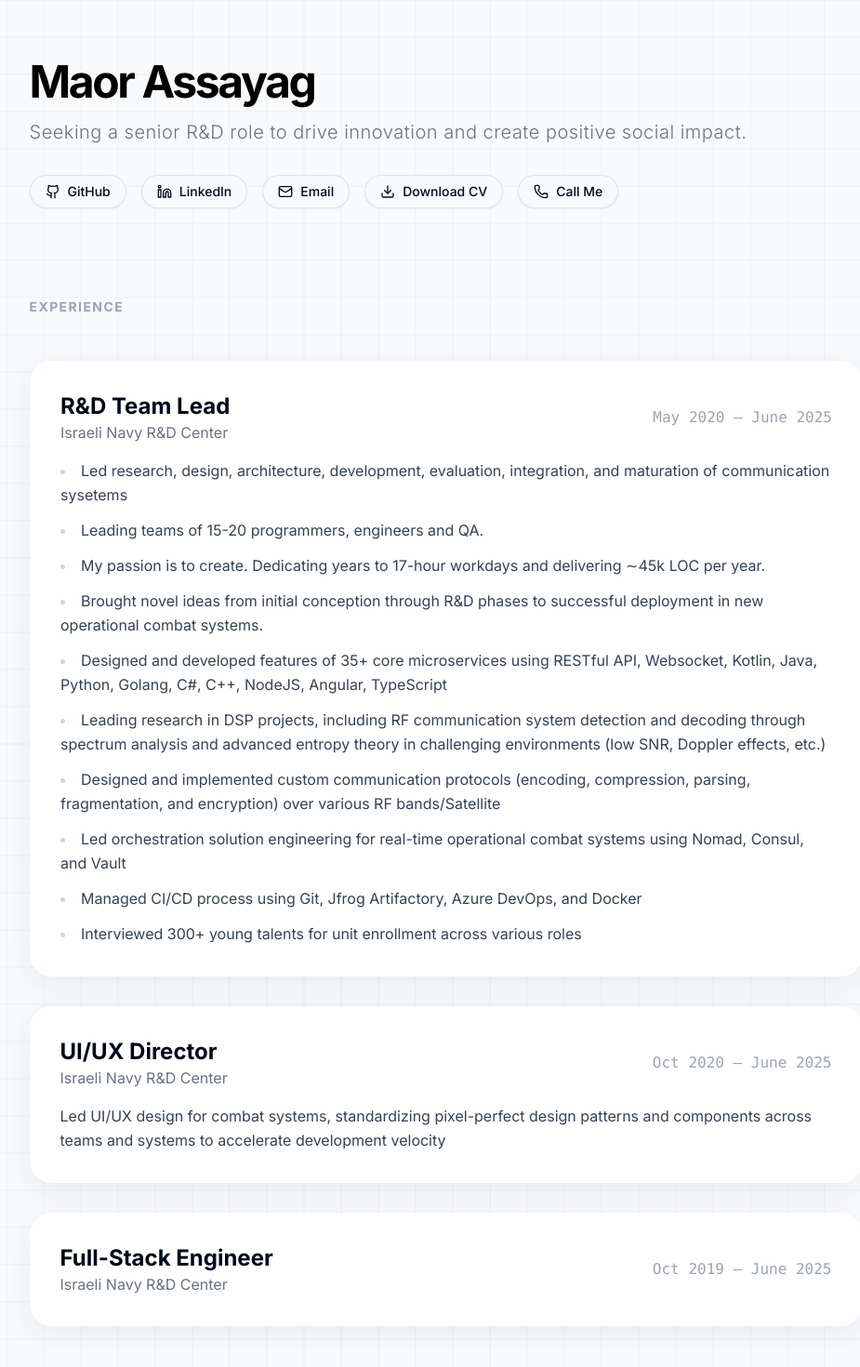
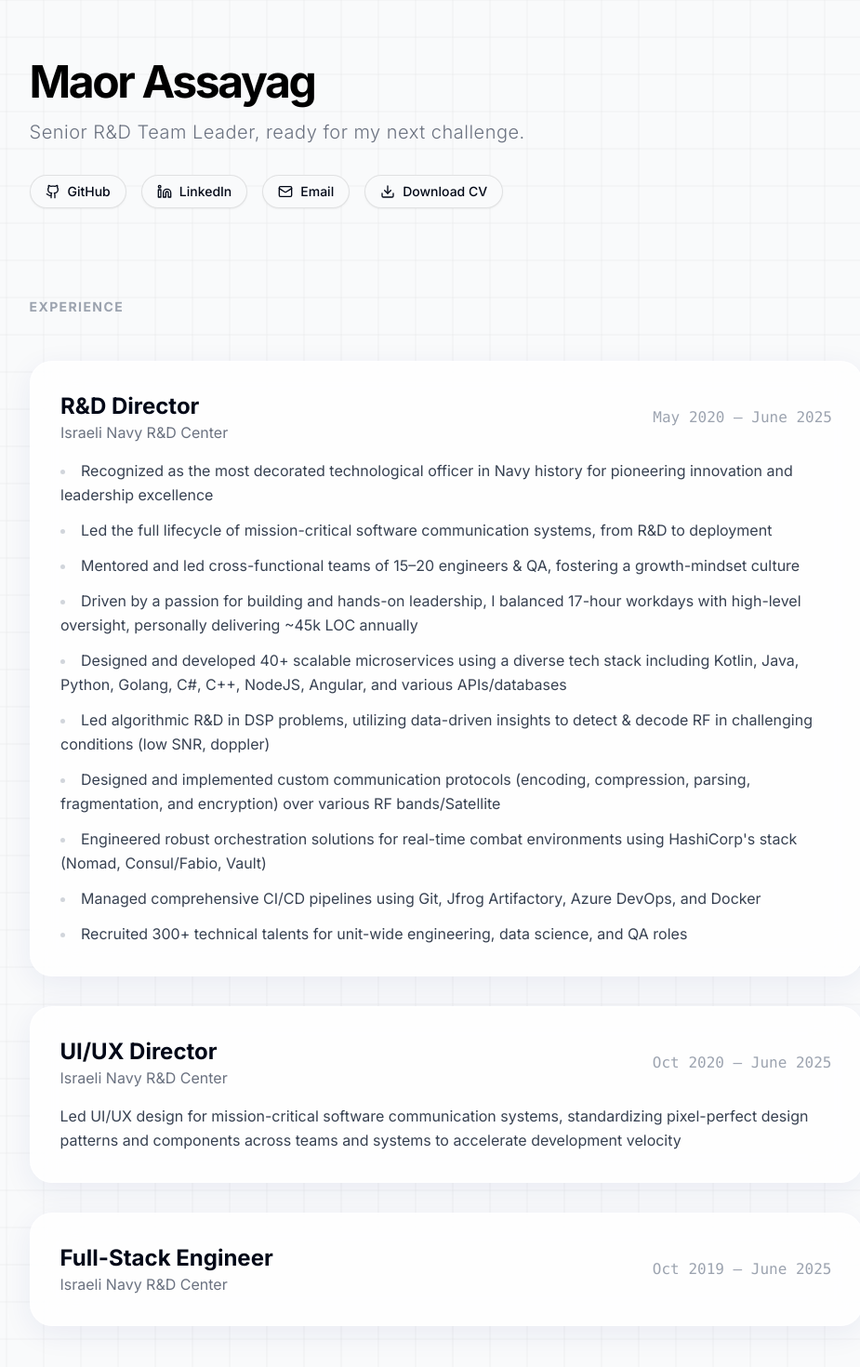
Before and after one commit to MaorAssayag/cv-website, a Next.js app: page / in a window 1280 px wide. Shown: the top 1470 px of the page at 93% size, without its empty margins (153-1078 px from the left). Built offline with nearby package versions, Linux system fonts and the light colour scheme.

Commit message:
update feb 26, wording

```diff
--- a/app/page.jsx
+++ b/app/page.jsx
@@ -98,7 +98,7 @@ export default function HomePage() {
           </div>
 
           <p className={`text-lg md:text-xl text-gray-500 font-light tracking-wide ${fadeClass}`}>
-            Seeking a senior R&D role to drive innovation and create positive social impact.
+            Senior R&D Team Leader, ready for my next challenge.
           </p>
         </div>
 
@@ -122,17 +122,17 @@ export default function HomePage() {
             </a>
           </Button>
           <Button variant="outline" className="rounded-full border-black/10 hover:bg-black hover:text-white transition-all" asChild>
-            <a href="assets/Maor_Assayag_Resume.pdf" download>
+            <a href="assets/Maor Assayag CV - Senior R&D Team Leader.pdf" download>
               <Download className="w-4 h-4 mr-2" />
               Download CV
             </a>
           </Button>
-          <Button variant="outline" className="rounded-full border-black/10 hover:bg-black hover:text-white transition-all" asChild>
+          {/* <Button variant="outline" className="rounded-full border-black/10 hover:bg-black hover:text-white transition-all" asChild>
             <a href="tel:+972532794699">
               <Phone className="w-4 h-4 mr-2" />
               Call Me
             </a>
-          </Button>
+          </Button> */}
         </div>
       </header>
 
@@ -144,22 +144,22 @@ export default function HomePage() {
           <div className="glass p-8 rounded-3xl space-y-4 transition-all duration-500 animate-in fade-in slide-in-from-bottom-4" style={{ animationDuration: '800ms', animationFillMode: 'both' }}>
             <div className="flex flex-col md:flex-row justify-between md:items-center gap-2">
               <div>
-                <h3 className="text-2xl font-bold">R&D Team Lead</h3>
+                <h3 className="text-2xl font-bold">R&D Director</h3>
                 <p className="text-gray-500">Israeli Navy R&D Center</p>
               </div>
               <span className="text-base font-mono text-gray-400">May 2020 – June 2025</span>
             </div>
-            <ul className="space-y-3 text-gray-700 leading-relaxed list-disc list-inside marker:text-gray-300">
-              <li>Led research, design, architecture, development, evaluation, integration, and maturation of communication sysetems</li>
-              <li>Leading teams of 15-20 programmers, engineers and QA.</li>
-              <li>My passion is to create. Dedicating years to 17-hour workdays and delivering ∼45k LOC per year.</li>
-              <li>Brought novel ideas from initial conception through R&D phases to successful deployment in new operational combat systems.</li>
-              <li>Designed and developed features of 35+ core microservices using RESTful API, Websocket, Kotlin, Java, Python, Golang, C#, C++, NodeJS, Angular, TypeScript</li>
-              <li>Leading research in DSP projects, including RF communication system detection and decoding through spectrum analysis and advanced entropy theory in challenging environments (low SNR, Doppler effects, etc.)</li>
+              <ul className="space-y-3 text-gray-700 leading-relaxed list-disc list-inside marker:text-gray-300">
+              <li>Recognized as the most decorated technological officer in Navy history for pioneering innovation and leadership excellence</li>
+              <li>Led the full lifecycle of mission-critical software communication systems, from R&D to deployment</li>
+              <li>Mentored and led cross-functional teams of 15–20 engineers & QA, fostering a growth-mindset culture</li>
+              <li>Driven by a passion for building and hands-on leadership, I balanced 17-hour workdays with high-level oversight, personally delivering ~45k LOC annually</li>
+              <li>Designed and developed 40+ scalable microservices using a diverse tech stack including Kotlin, Java, Python, Golang, C#, C++, NodeJS, Angular, and various APIs/databases</li>
+              <li>Led algorithmic R&D in DSP problems, utilizing data-driven insights to detect & decode RF in challenging conditions (low SNR, doppler)</li>
               <li>Designed and implemented custom communication protocols (encoding, compression, parsing, fragmentation, and encryption) over various RF bands/Satellite</li>
-              <li>Led orchestration solution engineering for real-time operational combat systems using Nomad, Consul, and Vault</li>
-              <li>Managed CI/CD process using Git, Jfrog Artifactory, Azure DevOps, and Docker</li>
-              <li>Interviewed 300+ young talents for unit enrollment across various roles</li>
+              <li>Engineered robust orchestration solutions for real-time combat environments using HashiCorp's stack (Nomad, Consul/Fabio, Vault)</li>
+              <li>Managed comprehensive CI/CD pipelines using Git, Jfrog Artifactory, Azure DevOps, and Docker</li>
+              <li>Recruited 300+ technical talents for unit-wide engineering, data science, and QA roles</li>
             </ul>
           </div>
 
@@ -172,7 +172,7 @@ export default function HomePage() {
               <span className="text-base font-mono text-gray-400">Oct 2020 – June 2025</span>
             </div>
             <p className="text-gray-700 leading-relaxed">
-              Led UI/UX design for combat systems, standardizing pixel-perfect design patterns and components across teams and systems to accelerate development velocity
+              Led UI/UX design for mission-critical software communication systems, standardizing pixel-perfect design patterns and components across teams and systems to accelerate development velocity
             </p>
           </div>
 
@@ -239,9 +239,10 @@ export default function HomePage() {
                 </div>
                 <span className="text-base font-mono text-gray-400">2023-2025</span>
               </div>
-              <ul className="mt-4 space-y-2 list-disc list-inside text-gray-700">
+                <ul className="mt-4 space-y-2 list-disc list-inside text-gray-700">
                 <li>Subjects in the field of DSP and ML/DL</li>
-                <li>Research on predictive models uncovering temporal dependencies in sperm whale communication</li>
+                  <li>Research on predictive models uncovering temporal dependencies in sperm whale communication</li>
+                  <li>Supervised by Prof. Roee Diamant at The Underwater Acoustic & Navigation Lab</li>
               </ul>
             </div>
           </div>
@@ -513,9 +514,9 @@ export default function HomePage() {
       {/* Bottom Contact Buttons */}
       <div className={`flex justify-center gap-4 ${fadeClass}`}>
         <Button variant="outline" className="rounded-full border-black/10 hover:bg-black hover:text-white transition-all" asChild>
-          <a href="assets/Maor_Assayag_Resume.pdf" download>
+          <a href="assets/Maor Assayag CV - Senior R&D Team Leader.pdf" download>
             <Download className="w-4 h-4 mr-2" />
-            Resume
+            Download CV
           </a>
         </Button>
       </div>
```
Also changed, not shown: 2 other files (tests, documents, lock files or other folders).
